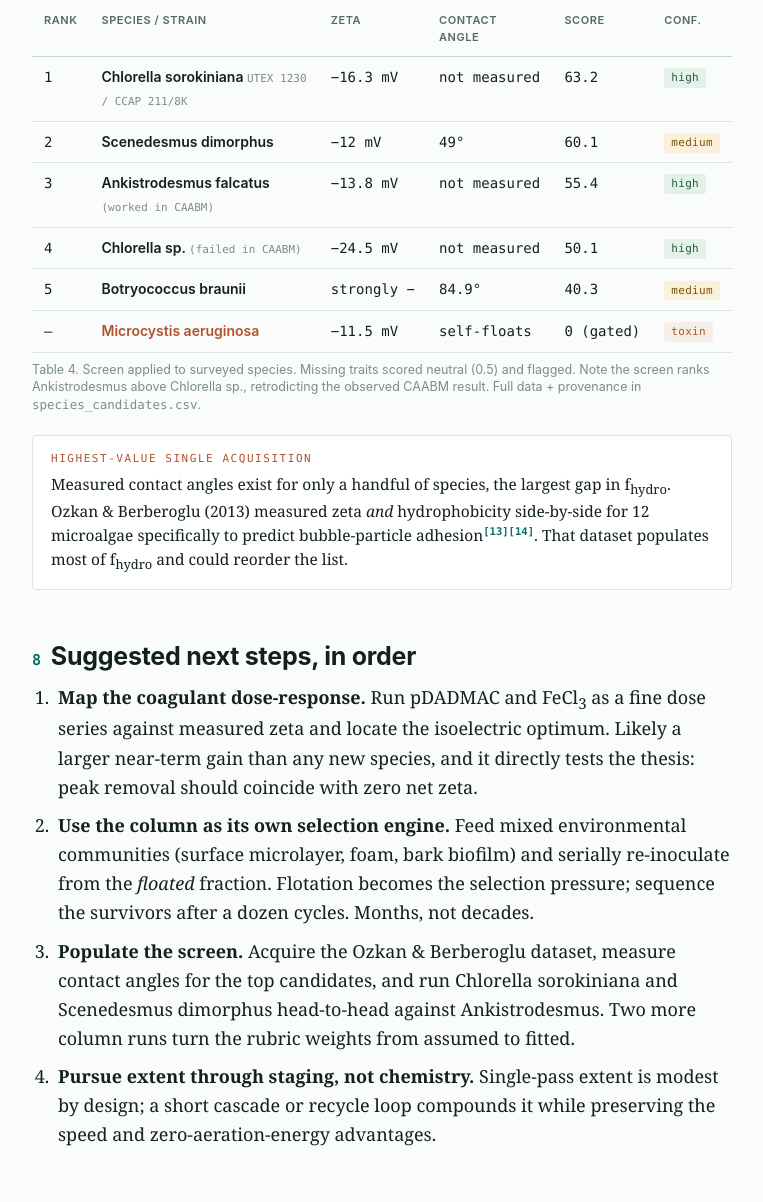
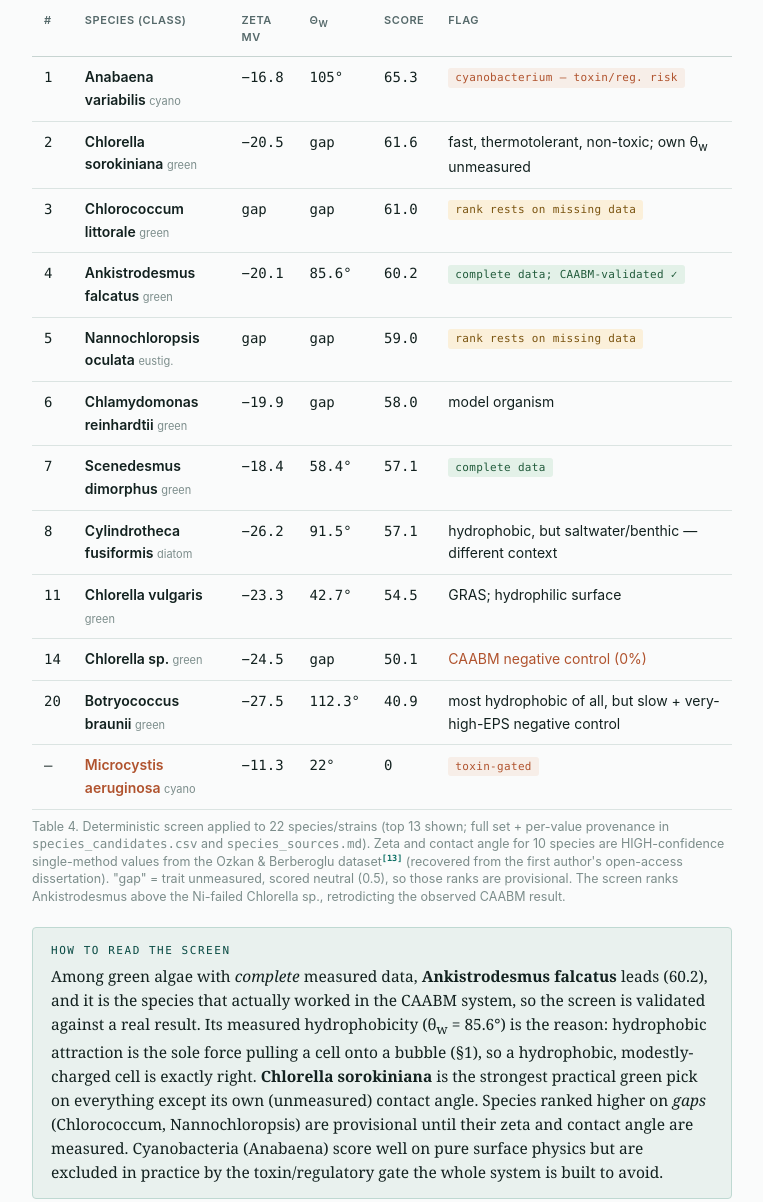
Before and after one commit to steps-re/caabm-pfas-analysis, a plain HTML site: page docs/index.html in a window 1280 px wide. Shown: the part 6463-7665 px from the top of the page, without its empty margins (192-955 px from the left). Drawn offline with Linux system fonts and the light colour scheme.

Commit message:
Expand species screen with cited datasets; recover Ozkan hydrophobicity data
- 22 species/strains with real zeta, contact angle, growth/O2, EPS, toxin, availability
- Ozkan & Berberoglu surface dataset recovered (HIGH conf) from first author's OA dissertation
- Ankistrodesmus (CAABM-validated) now fully scored and hydrophobic (theta_w 85.6); leads greens
- species_sources.md documents per-value provenance + confidence; data caveats flagged

Co-Authored-By: Claude Opus 4.8 (1M context) <noreply@anthropic.com>

```diff
--- a/docs/index.html
+++ b/docs/index.html
@@ -234,28 +234,38 @@
 </div>
 <div class="tw">
 <table>
-  <caption>Table 4. Screen applied to surveyed species. Missing traits scored neutral (0.5) and flagged. Note the screen ranks Ankistrodesmus above Chlorella sp., retrodicting the observed CAABM result. Full data + provenance in <span style="font-family:var(--mono)">species_candidates.csv</span>.</caption>
-  <thead><tr><th>Rank</th><th>Species / strain</th><th>Zeta</th><th>Contact angle</th><th>Score</th><th>Conf.</th></tr></thead>
+  <caption>Table 4. Deterministic screen applied to 22 species/strains (top 13 shown; full set + per-value provenance in <span style="font-family:var(--mono)">species_candidates.csv</span> and <span style="font-family:var(--mono)">species_sources.md</span>). Zeta and contact angle for 10 species are HIGH-confidence single-method values from the Ozkan &amp; Berberoglu dataset<sup class="ref"><a href="#r13">[13]</a></sup> (recovered from the first author's open-access dissertation). "gap" = trait unmeasured, scored neutral (0.5), so those ranks are provisional. The screen ranks Ankistrodesmus above the Ni-failed Chlorella sp., retrodicting the observed CAABM result.</caption>
+  <thead><tr><th>#</th><th>Species (class)</th><th>Zeta mV</th><th>&theta;<sub>w</sub></th><th>Score</th><th>Flag</th></tr></thead>
   <tbody>
-    <tr><td class="num">1</td><td class="rowlead">Chlorella sorokiniana <span style="font-weight:400;color:var(--faint);font-family:var(--mono);font-size:11px">UTEX 1230 / CCAP 211/8K</span></td><td class="num">&minus;16.3 mV</td><td class="num">not measured</td><td class="num">63.2</td><td><span class="chip c-hi">high</span></td></tr>
-    <tr><td class="num">2</td><td class="rowlead">Scenedesmus dimorphus</td><td class="num">&minus;12 mV</td><td class="num">49&deg;</td><td class="num">60.1</td><td><span class="chip c-med">medium</span></td></tr>
-    <tr><td class="num">3</td><td class="rowlead">Ankistrodesmus falcatus <span style="font-weight:400;color:var(--faint);font-family:var(--mono);font-size:11px">(worked in CAABM)</span></td><td class="num">&minus;13.8 mV</td><td class="num">not measured</td><td class="num">55.4</td><td><span class="chip c-hi">high</span></td></tr>
-    <tr><td class="num">4</td><td class="rowlead">Chlorella sp. <span style="font-weight:400;color:var(--faint);font-family:var(--mono);font-size:11px">(failed in CAABM)</span></td><td class="num">&minus;24.5 mV</td><td class="num">not measured</td><td class="num">50.1</td><td><span class="chip c-hi">high</span></td></tr>
-    <tr><td class="num">5</td><td class="rowlead">Botryococcus braunii</td><td class="num">strongly &minus;</td><td class="num">84.9&deg;</td><td class="num">40.3</td><td><span class="chip c-med">medium</span></td></tr>
-    <tr><td class="num">&mdash;</td><td class="rowlead" style="color:var(--clay)">Microcystis aeruginosa</td><td class="num">&minus;11.5 mV</td><td class="num">self-floats</td><td class="num">0 (gated)</td><td><span class="chip c-clay">toxin</span></td></tr>
+    <tr><td class="num">1</td><td class="rowlead">Anabaena variabilis <span style="font-weight:400;color:var(--faint);font-size:11px">cyano</span></td><td class="num">&minus;16.8</td><td class="num">105&deg;</td><td class="num">65.3</td><td><span class="chip c-clay">cyanobacterium &mdash; toxin/reg. risk</span></td></tr>
+    <tr><td class="num">2</td><td class="rowlead">Chlorella sorokiniana <span style="font-weight:400;color:var(--faint);font-size:11px">green</span></td><td class="num">&minus;20.5</td><td class="num">gap</td><td class="num">61.6</td><td>fast, thermotolerant, non-toxic; own &theta;<sub>w</sub> unmeasured</td></tr>
+    <tr><td class="num">3</td><td class="rowlead">Chlorococcum littorale <span style="font-weight:400;color:var(--faint);font-size:11px">green</span></td><td class="num">gap</td><td class="num">gap</td><td class="num">61.0</td><td><span class="chip c-med">rank rests on missing data</span></td></tr>
+    <tr><td class="num">4</td><td class="rowlead">Ankistrodesmus falcatus <span style="font-weight:400;color:var(--faint);font-size:11px">green</span></td><td class="num">&minus;20.1</td><td class="num">85.6&deg;</td><td class="num">60.2</td><td><span class="chip c-hi">complete data; CAABM-validated &check;</span></td></tr>
+    <tr><td class="num">5</td><td class="rowlead">Nannochloropsis oculata <span style="font-weight:400;color:var(--faint);font-size:11px">eustig.</span></td><td class="num">gap</td><td class="num">gap</td><td class="num">59.0</td><td><span class="chip c-med">rank rests on missing data</span></td></tr>
+    <tr><td class="num">6</td><td class="rowlead">Chlamydomonas reinhardtii <span style="font-weight:400;color:var(--faint);font-size:11px">green</span></td><td class="num">&minus;19.9</td><td class="num">gap</td><td class="num">58.0</td><td>model organism</td></tr>
+    <tr><td class="num">7</td><td class="rowlead">Scenedesmus dimorphus <span style="font-weight:400;color:var(--faint);font-size:11px">green</span></td><td class="num">&minus;18.4</td><td class="num">58.4&deg;</td><td class="num">57.1</td><td><span class="chip c-hi">complete data</span></td></tr>
+    <tr><td class="num">8</td><td class="rowlead">Cylindrotheca fusiformis <span style="font-weight:400;color:var(--faint);font-size:11px">diatom</span></td><td class="num">&minus;26.2</td><td class="num">91.5&deg;</td><td class="num">57.1</td><td>hydrophobic, but saltwater/benthic &mdash; different context</td></tr>
+    <tr><td class="num">11</td><td class="rowlead">Chlorella vulgaris <span style="font-weight:400;color:var(--faint);font-size:11px">green</span></td><td class="num">&minus;23.3</td><td class="num">42.7&deg;</td><td class="num">54.5</td><td>GRAS; hydrophilic surface</td></tr>
+    <tr><td class="num">14</td><td class="rowlead">Chlorella sp. <span style="font-weight:400;color:var(--faint);font-size:11px">green</span></td><td class="num">&minus;24.5</td><td class="num">gap</td><td class="num">50.1</td><td style="color:var(--clay)">CAABM negative control (0%)</td></tr>
+    <tr><td class="num">20</td><td class="rowlead">Botryococcus braunii <span style="font-weight:400;color:var(--faint);font-size:11px">green</span></td><td class="num">&minus;27.5</td><td class="num">112.3&deg;</td><td class="num">40.9</td><td>most hydrophobic of all, but slow + very-high-EPS negative control</td></tr>
+    <tr><td class="num">&mdash;</td><td class="rowlead" style="color:var(--clay)">Microcystis aeruginosa <span style="font-weight:400;color:var(--faint);font-size:11px">cyano</span></td><td class="num">&minus;11.3</td><td class="num">22&deg;</td><td class="num">0</td><td><span class="chip c-clay">toxin-gated</span></td></tr>
   </tbody>
 </table>
 </div>
+<div class="note key">
+  <span class="lbl">How to read the screen</span>
+  Among green algae with <em>complete</em> measured data, <strong>Ankistrodesmus falcatus</strong> leads (60.2), and it is the species that actually worked in the CAABM system, so the screen is validated against a real result. Its measured hydrophobicity (&theta;<sub>w</sub> = 85.6&deg;) is the reason: hydrophobic attraction is the sole force pulling a cell onto a bubble (&sect;1), so a hydrophobic, modestly-charged cell is exactly right. <strong>Chlorella sorokiniana</strong> is the strongest practical green pick on everything except its own (unmeasured) contact angle. Species ranked higher on <em>gaps</em> (Chlorococcum, Nannochloropsis) are provisional until their zeta and contact angle are measured. Cyanobacteria (Anabaena) score well on pure surface physics but are excluded in practice by the toxin/regulatory gate the whole system is built to avoid.
+</div>
 <div class="note">
-  <span class="lbl">Highest-value single acquisition</span>
-  Measured contact angles exist for only a handful of species, the largest gap in f<sub>hydro</sub>. Ozkan &amp; Berberoglu (2013) measured zeta <em>and</em> hydrophobicity side-by-side for 12 microalgae specifically to predict bubble-particle adhesion<sup class="ref"><a href="#r13">[13]</a></sup><sup class="ref"><a href="#r14">[14]</a></sup>. That dataset populates most of f<sub>hydro</sub> and could reorder the list.
+  <span class="lbl">On the data</span>
+  The Ozkan &amp; Berberoglu zeta-plus-hydrophobicity dataset<sup class="ref"><a href="#r13">[13]</a></sup> &mdash; flagged in earlier drafts as the top missing acquisition &mdash; was recovered at HIGH confidence from the first author's open-access dissertation (the source of the paywalled papers) and now supplies single-method values for 10 species. One caveat travels with it: zeta was measured in each species' native medium, so the three diatoms (saltwater, ionic strength ~28&times; higher) have compressed double layers and their charge is not directly comparable to the freshwater greens.
 </div>
 
 <h2 id="s8"><span class="s">8</span>Suggested next steps, in order</h2>
 <ol class="steps">
   <li><b>Map the coagulant dose-response.</b> Run pDADMAC and FeCl<sub>3</sub> as a fine dose series against measured zeta and locate the isoelectric optimum. Likely a larger near-term gain than any new species, and it directly tests the thesis: peak removal should coincide with zero net zeta.</li>
   <li><b>Use the column as its own selection engine.</b> Feed mixed environmental communities (surface microlayer, foam, bark biofilm) and serially re-inoculate from the <em>floated</em> fraction. Flotation becomes the selection pressure; sequence the survivors after a dozen cycles. Months, not decades.</li>
-  <li><b>Populate the screen.</b> Acquire the Ozkan &amp; Berberoglu dataset, measure contact angles for the top candidates, and run Chlorella sorokiniana and Scenedesmus dimorphus head-to-head against Ankistrodesmus. Two more column runs turn the rubric weights from assumed to fitted.</li>
+  <li><b>Close the remaining data gaps, then run the head-to-head.</b> The Ozkan dataset is now in (10 species). What is left is measuring the few high-ranked gap species (Chlorella sorokiniana's own contact angle; Chlorococcum and Nannochloropsis zeta + contact angle), then running Chlorella sorokiniana and Scenedesmus dimorphus against the CAABM-validated Ankistrodesmus in the actual column. Two more column runs turn the rubric weights from assumed to fitted.</li>
   <li><b>Pursue extent through staging, not chemistry.</b> Single-pass extent is modest by design; a short cascade or recycle loop compounds it while preserving the speed and zero-aeration-energy advantages.</li>
 </ol>
 
```
Also changed, not shown: data/species_candidates.csv (+23 -8 lines), 3 other files.
